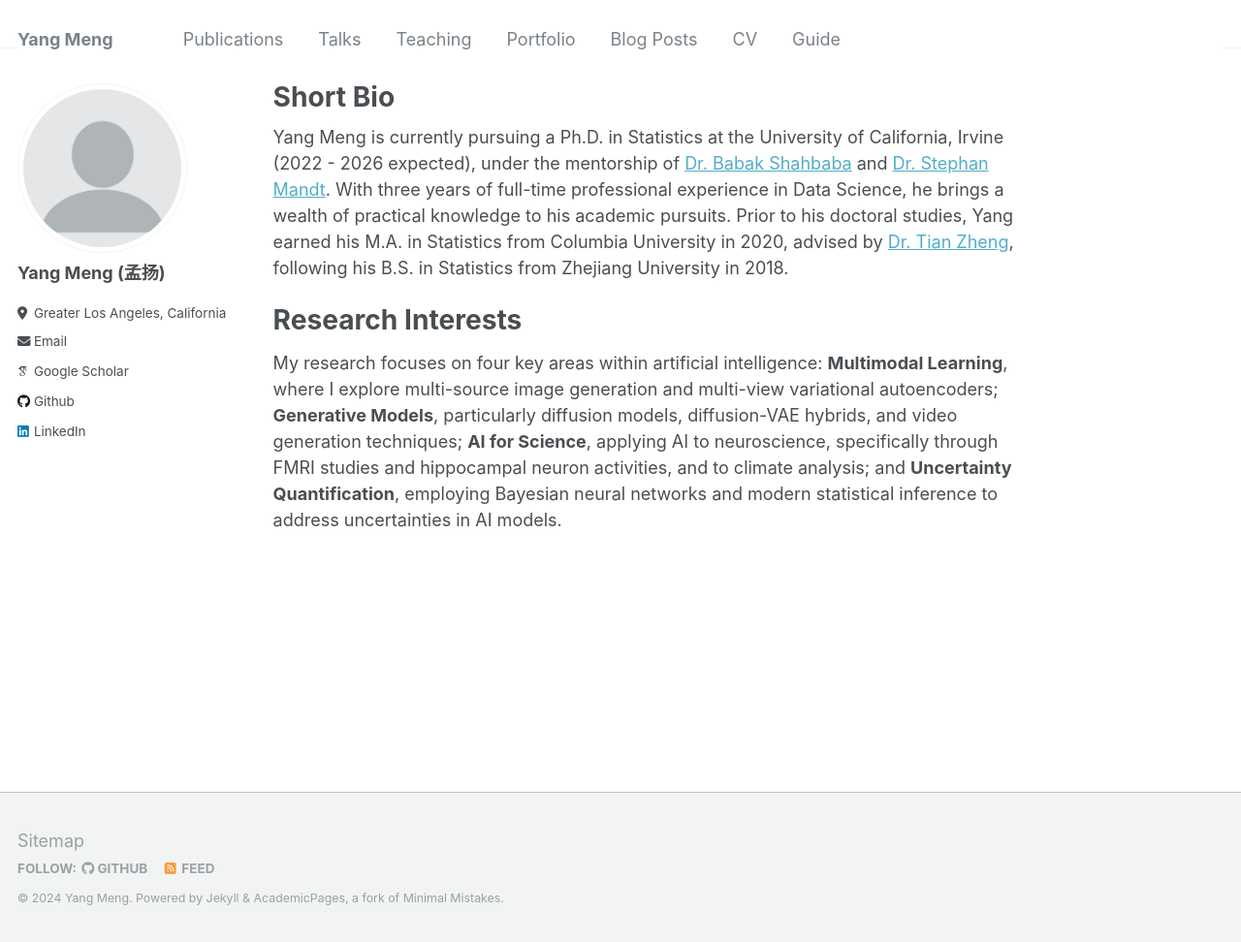
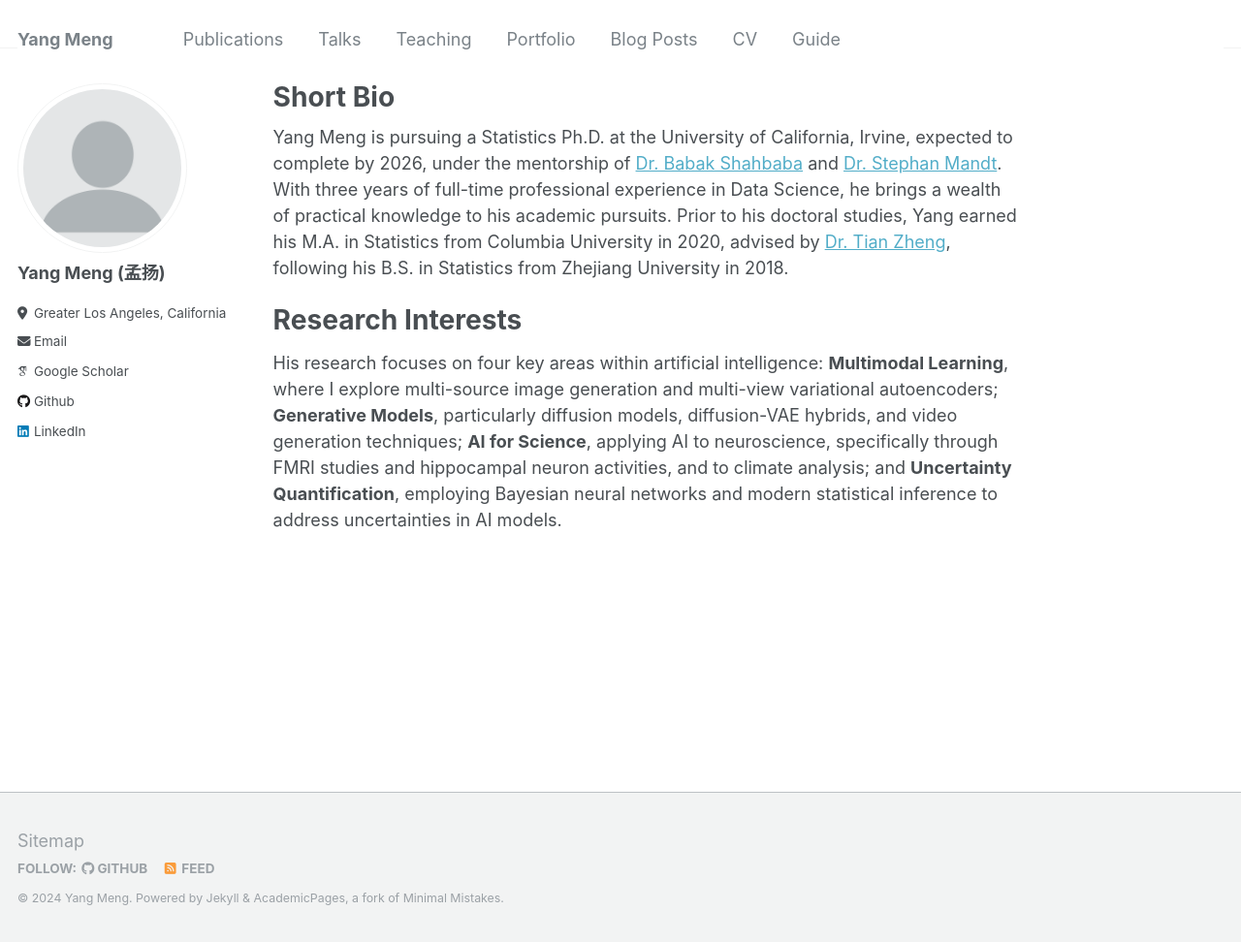
Before and after one commit to yangmeng96/yangmeng96.github.io, a Jekyll site: the page built from _pages/about.md, in a window 1280 px wide and 972 px high. Shown: the whole window at 97% size. Built offline with Jekyll 4.4.1, drawn with Linux system fonts in a browser that asks for light colours; some web fonts are replaced.

Commit message:
Update about.md

```diff
--- a/_pages/about.md
+++ b/_pages/about.md
@@ -7,8 +7,8 @@ redirect_from:
   - /about.html
 ---
 
-Yang Meng is currently pursuing a Ph.D. in Statistics at the University of California, Irvine (2022 - 2026 expected), under the mentorship of [Dr. Babak Shahbaba](https://ics.uci.edu/~babaks/) and [Dr. Stephan Mandt](http://www.stephanmandt.com/). With three years of full-time professional experience in Data Science, he brings a wealth of practical knowledge to his academic pursuits. Prior to his doctoral studies, Yang earned his M.A. in Statistics from Columbia University in 2020, advised by [Dr. Tian Zheng](http://www.stat.columbia.edu/~tzheng/), following his B.S. in Statistics from Zhejiang University in 2018.
+Yang Meng is pursuing a Statistics Ph.D. at the University of California, Irvine, expected to complete by 2026, under the mentorship of [Dr. Babak Shahbaba](https://ics.uci.edu/~babaks/) and [Dr. Stephan Mandt](http://www.stephanmandt.com/). With three years of full-time professional experience in Data Science, he brings a wealth of practical knowledge to his academic pursuits. Prior to his doctoral studies, Yang earned his M.A. in Statistics from Columbia University in 2020, advised by [Dr. Tian Zheng](http://www.stat.columbia.edu/~tzheng/), following his B.S. in Statistics from Zhejiang University in 2018.
 
 Research Interests
 ======
-My research focuses on four key areas within artificial intelligence: **Multimodal Learning**, where I explore multi-source image generation and multi-view variational autoencoders; **Generative Models**, particularly diffusion models, diffusion-VAE hybrids, and video generation techniques; **AI for Science**, applying AI to neuroscience, specifically through FMRI studies and hippocampal neuron activities, and to climate analysis; and **Uncertainty Quantification**, employing Bayesian neural networks and modern statistical inference to address uncertainties in AI models.
+His research focuses on four key areas within artificial intelligence: **Multimodal Learning**, where I explore multi-source image generation and multi-view variational autoencoders; **Generative Models**, particularly diffusion models, diffusion-VAE hybrids, and video generation techniques; **AI for Science**, applying AI to neuroscience, specifically through FMRI studies and hippocampal neuron activities, and to climate analysis; and **Uncertainty Quantification**, employing Bayesian neural networks and modern statistical inference to address uncertainties in AI models.
```
